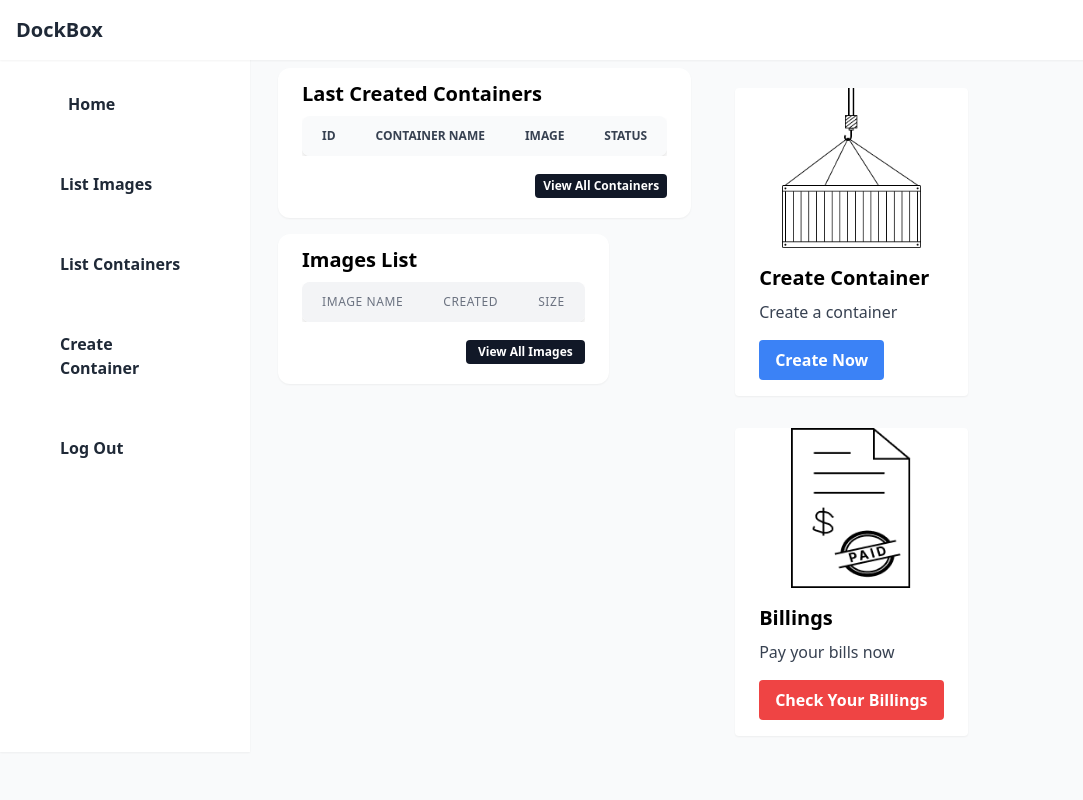
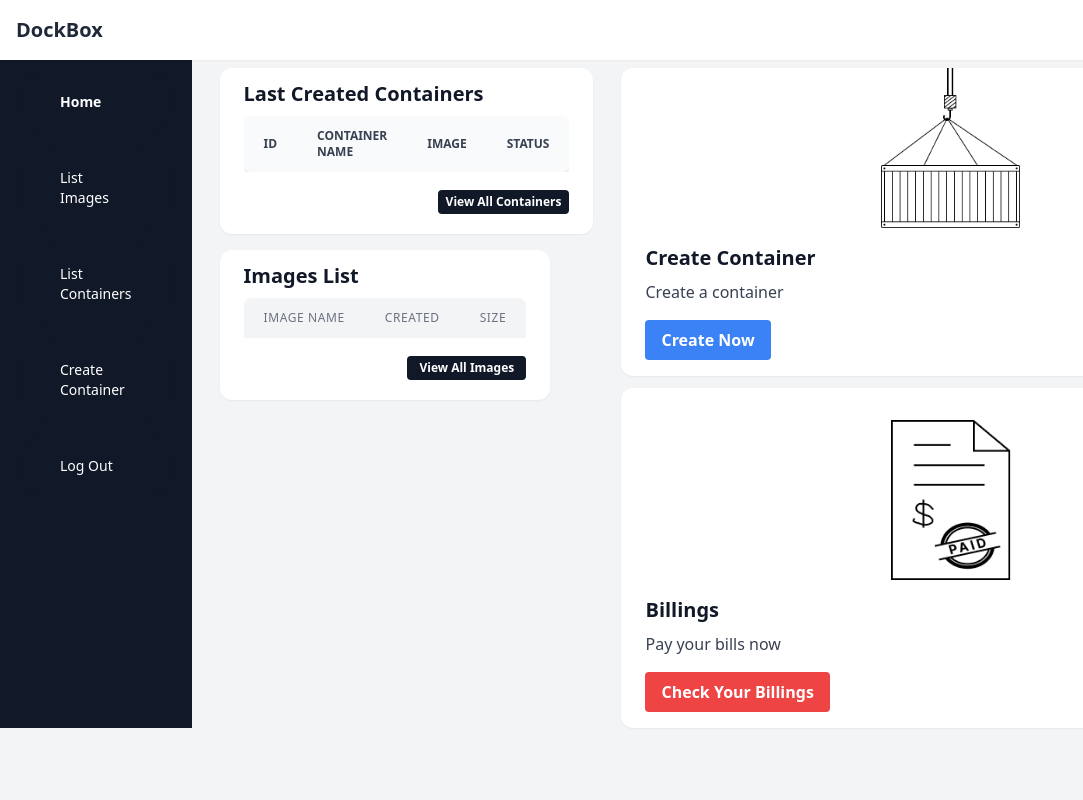
Before and after one commit to irfannm2/cloud-pbl2, a Flask app: template templates/dockbox.html in a window 1280 px wide. Shown: the whole page, without its empty margins (0-1083 px from the left). Run offline with Flask 3, Linux system fonts and the light colour scheme; the template is opened without the code that fills it, so the values that code supplies are empty.

Commit message:
ngerapiin

```diff
--- a/main.py
+++ b/main.py
@@ -28,6 +28,7 @@ conn.execute('''CREATE TABLE IF NOT EXISTS users
                 (user_id TEXT,
                 username TEXT,
                 password TEXT,
+                is_admin BOOLEAN,
                 PRIMARY KEY (user_id))''')
 
 # ContainerLogs Table
@@ -74,10 +75,13 @@ def signup():
         # Connect to the database
         conn = sqlite3.connect('container_times.db')
 
+        # Assign is_admin value
+        is_admin = False  # Set the default value as False
+
         # Insert the user information into the database
         conn.execute('''INSERT INTO users
-                (user_id, username, password)
-                VALUES (?, ?, ?)''', (generate_user_id(), username, password))
+                (user_id, username, password, is_admin)
+                VALUES (?, ?, ?, ?)''', (generate_user_id(), username, password, is_admin))
 
         # Commit the changes and close the database connection
         conn.commit()
@@ -372,10 +376,34 @@ def get_table_names(database):
         table_names = [table[0] for table in tables]
         return table_names
 
-# GOTTA RESTRICT USER WITHOUT ADMIN LEVEL FROM ACCESSING THIS
+def is_user_admin(user_id):
+    # Connect to the database
+    conn = sqlite3.connect('container_times.db')
+
+    # Create a cursor object to execute SQL statements
+    cursor = conn.cursor()
+
+    # Execute the SELECT statement to retrieve the is_admin value for the user
+    query = "SELECT is_admin FROM users WHERE user_id = ?"
+    cursor.execute(query, (user_id,))
+    result = cursor.fetchone()
+
+    # Close the database connection
+    conn.close()
+
+    # Check if the result exists and if the user is an admin
+    if result is not None and result[0]:
+        return True
+    else:
+        return False
+
 @app.route('/database')
 @login_required
 def display_tables():
+    user_id = session['user_id']
+    if not is_user_admin(user_id):
+        return "Error: Access denied."
+
     database = 'container_times.db'
     tables = get_table_names(database)
     table_html = ""
@@ -383,6 +411,7 @@ def display_tables():
         table_html += "<h2>{}</h2>".format(table)
         table_html += display_table_values(database, table)
     return render_template('database.html', table_html=table_html)
+
 
 # LIST CONTAINERS
 @app.route('/list-containers', methods=['GET', 'POST'])
@@ -548,7 +577,7 @@ def stop_container():
             time_difference = calculate_time_difference(start_time, stop_time)
             print("Time Difference:", time_difference)
 
-            # Calculate the total cost based on time difference and the billing rate (e.g., $1.00 per second)
+            # Calculate the total cost based on time difference and the billing rate (e.g., Rp0.05 per second)
             billing_rate = 0.05
             total_cost = round(time_difference * billing_rate, 2)
 
--- a/templates/dockbox.html
+++ b/templates/dockbox.html
@@ -10,7 +10,6 @@
           margin-bottom: 0.5rem;
         }
         .sidebar {
-          width: 250px;
           margin-top: 40px;
         }
         .sidebar ul {
@@ -20,7 +19,7 @@
           transition: background-color 0.3s ease;
         }
         .sidebar li:hover {
-          box-shadow: inset 0 0 2px rgb(51, 51, 51, 0.5);
+          box-shadow: inset 0 0 2px rgba(160, 160, 160, 0.5);
         }
         .sidebar a {
           display: block;
@@ -29,7 +28,7 @@
         }
     </style>
 </head>
-<body class="h-screen bg-gray-50">
+<body class="h-screen bg-gray-100">
     <!-- Navigation Bar -->
     <nav class="bg-white shadow-sm fixed w-full z-20 top-0">
       <div class="container mx-auto px-4 py-4 flex justify-between items-center">
@@ -42,13 +41,13 @@
 
   <div class="container flex">
     <!-- Side Bar -->
-    <div class="sidebar bg-white shadow-sm">
+    <div class="sidebar text-white text-sm bg-gray-900">
       <ul class="p-4">
-        <li class="bg-white hover:bg-white hover:shadow text-gray-800 font-bold py-2 px-8 rounded-full mt-4"><a href="/dockbox" class="flex items-center"><span class="ml-2">Home</span></a></li>
-        <li class="bg-white hover:bg-white hover:shadow text-gray-800 font-bold py-2 px-8 rounded-full mt-4"><a href="/list-images">List Images</a></li>
-        <li class="bg-white hover:bg-white hover:shadow text-gray-800 font-bold py-2 px-8 rounded-full mt-4"><a href="/list-containers">List Containers</a></li>
-        <li class="bg-white hover:bg-white hover:shadow text-gray-800 font-bold py-2 px-8 rounded-full mt-4"><a href="/create-cont">Create Container</a></li>
-        <li class="bg-white hover:bg-white hover:shadow text-gray-800 font-bold py-2 px-8 rounded-full mt-4"><a href="/">Log Out</a></li>
+        <li class="bg-gray-900 hover:bg-gray-900 py-2 px-8 rounded-full mt-4"><a href="/dockbox"><b>Home</b></a></li>
+        <li class="bg-gray-900 hover:bg-gray-900 py-2 px-8 rounded-full mt-4"><a href="/list-images">List Images</a></li>
+        <li class="bg-gray-900 hover:bg-gray-900 py-2 px-8 rounded-full mt-4"><a href="/list-containers">List Containers</a></li>
+        <li class="bg-gray-900 hover:bg-gray-900 py-2 px-8 rounded-full mt-4"><a href="/create-cont">Create Container</a></li>
+        <li class="bg-gray-900 hover:bg-gray-900 py-2 px-8 rounded-full mt-4"><a href="/">Log Out</a></li>
       </ul>
     </div>
 
@@ -57,7 +56,7 @@
       <!-- Tables -->
       <div class="max-w-max bg-white hover:shadow-md rounded-xl overflow-hidden shadow-sm m-4">
         <div class="px-6 py-3">
-          <div class="font-bold text-xl mb-2">Last Created Containers</div>
+          <div class="font-bold text-xl text-gray-900 mb-2">Last Created Containers</div>
           <div class="overflow-x-auto">
             <div class="relative overflow-x-auto shadow-md sm:rounded-lg">
               <table class="w-full text-sm text-left text-gray-500 dark:text-gray-400">
@@ -113,7 +112,7 @@
 
       <div class="max-w-max bg-white hover:shadow-md rounded-xl overflow-hidden shadow-sm m-4">
         <div class="px-6 py-3">
-          <div class="font-bold text-xl mb-2">Images List</div>
+          <div class="font-bold text-xl text-gray-900 mb-2">Images List</div>
             <div class="overflow-x-auto">
                 <div class="relative overflow-x-auto shadow-md sm:rounded-lg">
                   <table class="w-full text-sm text-left text-gray-500 dark:text-gray-400">
@@ -162,12 +161,12 @@
       </div>
 
       <!-- CARDS -->
-      <div class="flex justify-center items-center h-full pt-8 mt-10">
+      <div class="flex justify-center items-center h-full pt-8">
         <div class="flex flex-col">
-          <div class="max-w-2xl bg-white hover:shadow-md rounded overflow-hidden shadow-sm m-4">
-            <img src="/static/container.png" alt="container" class="w-full h-40 object-contain">
+          <div class="w-full bg-white hover:shadow-md rounded-xl overflow-hidden shadow-sm mt-9">
+            <img src="/static/container.png" alt="container" class="w-screen h-40 object-contain">
             <div class="px-6 py-4">
-              <div class="font-bold text-xl mb-2">Create Container</div>
+              <div class="font-bold text-xl text-gray-900 mb-2">Create Container</div>
               <p class="text-gray-700 text-base">
                 Create a container
               </p>
@@ -177,10 +176,10 @@
             </div>
           </div>
 
-          <div class="max-w-sm bg-white hover:shadow-md rounded overflow-hidden shadow-sm m-4">
-            <img src="/static/billing.png" alt="container" class="w-full h-40 object-contain">
+          <div class="w-full bg-white hover:shadow-md rounded-xl overflow-hidden shadow-sm mt-3">
+            <img src="/static/billing.png" alt="container" class="w-screen h-40 mt-8 object-contain">
             <div class="px-6 py-4">
-              <div class="font-bold text-xl mb-2">Billings</div>
+              <div class="font-bold text-xl text-gray-900 mb-2">Billings</div>
               <p class="text-gray-700 text-base">
                 Pay your bills now
               </p>
```
Also changed, not shown: addAdmin.py (added, +24 -0 lines), customQuery.py (added, +17 -0 lines), templates/docker_login.html (deleted, +0 -49 lines), templates/invoice.html (+14 -10 lines), templates/signup_success.html (deleted, +0 -11 lines), README.md.
